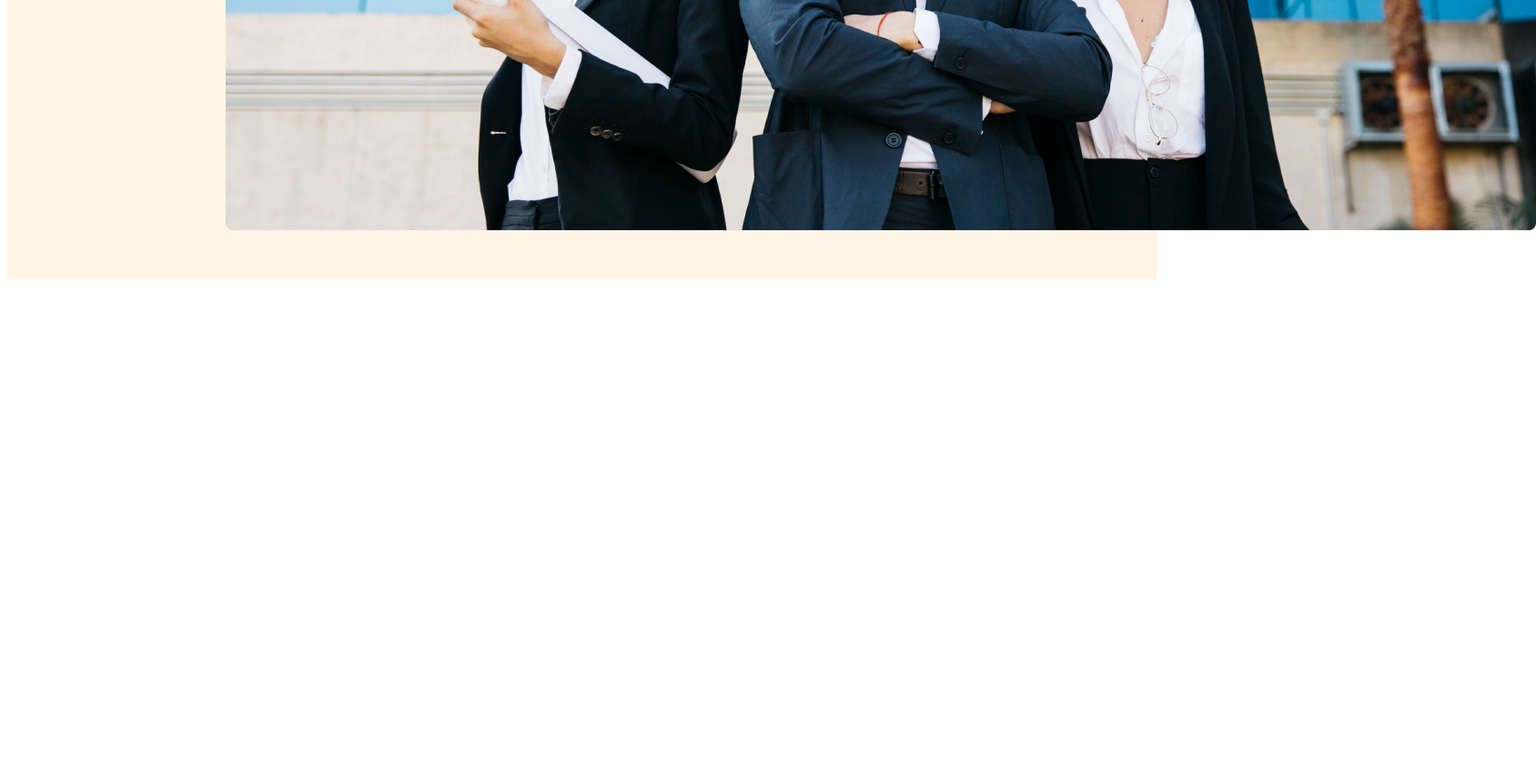
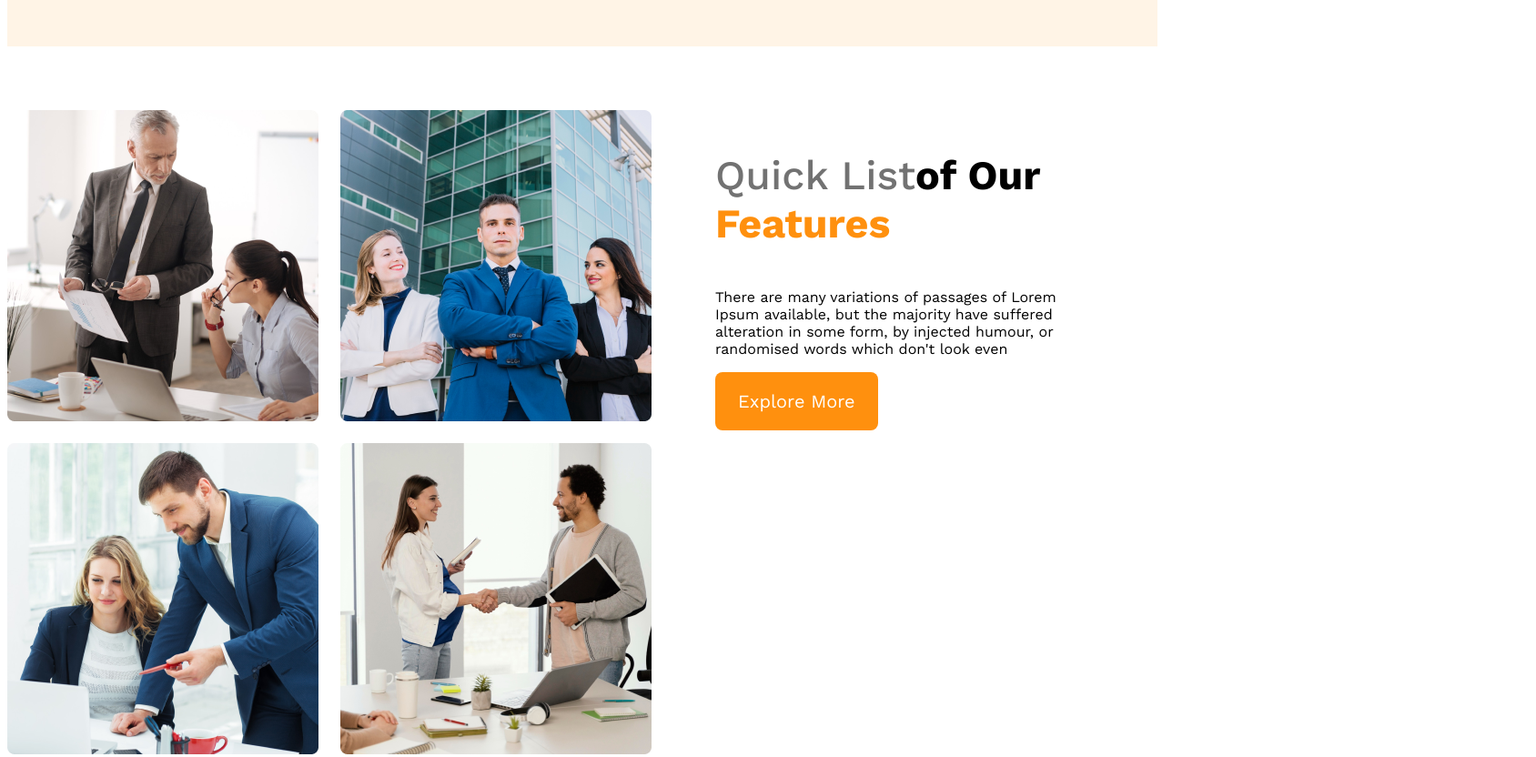
Before and after one commit to far-han12/g3-architect-website, a plain HTML site: page index.html in a window 1280 px wide. Shown: the part 960-1792 px from the top of the page at 91% size, 1688 px wide, since content can reach past the window. Before the commit the page ends 1275 px from the top, so only its background shows below. Drawn offline with nearby package versions, Linux system fonts and the light colour scheme.

Commit message:
teams-section done

```diff
--- a/architect.css
+++ b/architect.css
@@ -3,7 +3,16 @@
 *{
     font-family: 'Work Sans', sans-serif;
 }
+.btn-primary{
+    padding:20px 25px;
+    border-radius: 8px;
+background: #FF900E;
+font-size: 1.25em;
+color: #fff;
+cursor: pointer;
+border: 0;
 
+}
 
 /* header styles */
 
@@ -24,7 +33,7 @@ nav{
 nav>ul{
     display: flex;
     list-style: none;
-    margin-right: 30px;
+
     font-weight: 500;
     font-size: 1em;
 }
@@ -32,6 +41,7 @@ nav>ul{
 nav li a{
     text-decoration: none;
     color:#424242;
+    margin-right: 30px;
 }
 /* banner styles */
 .banner-content{
@@ -49,3 +59,83 @@ nav li a{
 .banner-description{
     color: #727272;
 }
+
+.banner img{
+    width: 100%;
+    margin-top: 20px;
+}
+
+
+
+
+
+/* main styles */
+main{
+    max-width: 1440px;
+    margin: 70px auto;
+}
+/* teams style */
+.teams-container{
+    display: flex;
+
+}
+
+.teams-img-container{
+    display: grid;
+    grid-template-columns: repeat(2,1fr);
+    gap: 1.5rem;
+}
+
+.teams-content{
+    padding-right: 70px;
+    padding-left: 70px;
+}
+
+.teams-title{
+    font-size: 2.8rem;
+
+}
+.teams-title .quick-list{
+    color: var(--Dark-03, #727272);
+    font-weight: 500;
+}
+.teams-title .text-features{
+    color: #FF900E;
+    font-weight: 700;
+}
+/* responsive styles */
+@media screen and (max-width:576px) {
+    header{
+        padding: 20px;
+    }
+
+    nav {
+        flex-direction: column;
+    }
+    .teams-container{
+        flex-direction: column;
+    }
+    .teams-img-container{
+        grid-template-columns: 1fr;
+    }
+    .teams-content{
+        padding-left: 20px;
+        padding-right: 20px;
+    }
+}
+
+
+/* tablet or medium device */
+
+@media screen and (min-width:576px) and (max-width:960px) {
+    header{
+        padding: 20px;
+    }
+    nav{
+        flex-direction: column;
+    }
+    .teams-container{
+        flex-direction: column;
+    }
+
+}
--- a/index.html
+++ b/index.html
@@ -30,7 +30,22 @@
         <img src="images/banner.png" alt="" />
       </div>
     </header>
-    <main></main>
-    <footer></footer>
+    <main>
+      <!-- teams section -->
+      <section class="teams-container">
+
+        <div class="teams-img-container">
+          <img src="images/team1.png" alt=""><img src="images/team2.png" alt=""><img src="images/team3.png" alt=""><img src="images/team4.png" alt="">
+        </div>
+        <div class="teams-content">
+          <h3 class="teams-title" ><span class="quick-list">Quick List</span><span class="">of Our</span> <span class="text-features">Features</span></h3>
+          <p class="teams-description">There are many variations of passages of Lorem Ipsum available, but the majority have suffered alteration in some form, by injected humour, or randomised words which don't look even</p>
+         <button class="btn-primary">Explore More</button>
+        </div>
+      </section>
+    </main>
+    <footer>
+
+    </footer>
   </body>
 </html>
```
